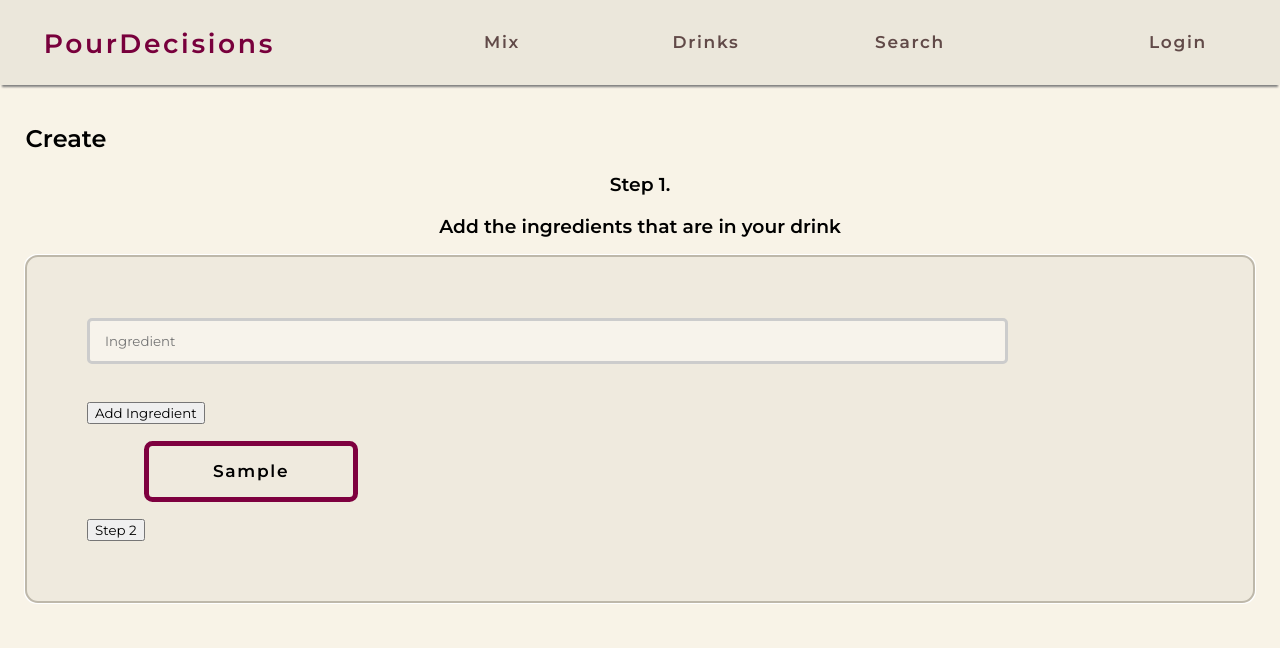
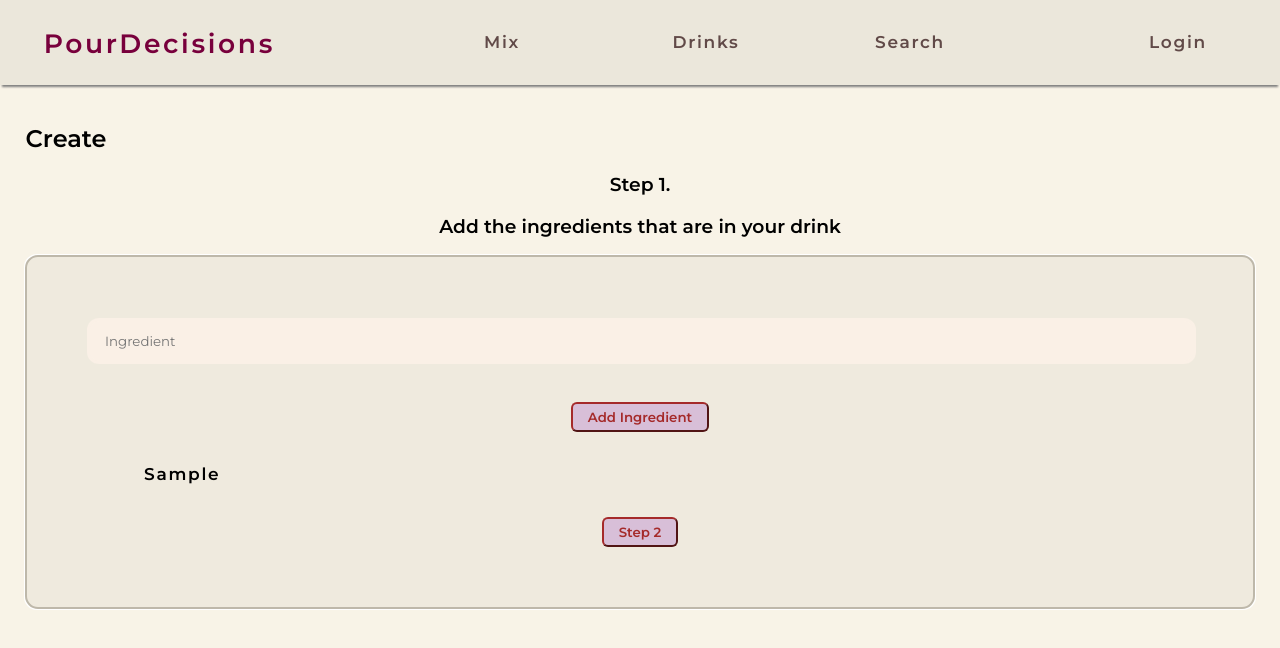
Before and after one commit to nielsmai/PourDecisions, a React (Create React App) app in the folder frontend/: page /drinks/create in a window 1280 px wide. Both pictures are taken after typing "Sample" into the empty fields and a click on the button "Add Ingredient". Shown: the top 648 px of the page. Built offline with nearby package versions, Linux system fonts and the light colour scheme.

Commit message:
create drink admin added + fixed most functionality

```diff
--- a/frontend/src/components/createDrink/createDrink.css
+++ b/frontend/src/components/createDrink/createDrink.css
@@ -3,7 +3,7 @@
 }
 
 #create {
-    margin-left: 2%
+    margin-left: 2%;
 }
 
 #stepOne {
@@ -27,4 +27,53 @@
     border-radius: 12px;
     outline-color: #beb8aa;
     outline-style:auto;
+    margin-bottom: 2%;
 }
+
+.stepText {
+    width: 97% !important;
+    border-color:linen !important;
+    background-color: linen !important;
+    border-radius: 12px !important;
+}
+
+.stepText:focus {
+    outline: none !important;
+    border-color: brown !important;
+}
+
+.stepText2 {
+    width: 97% !important;
+    border-color:linen
+     !important;
+    background-color: linen !important;
+    border-radius: 12px !important;
+}
+
+.stepText2:focus {
+    outline: none !important;
+    border-color: brown !important;
+}
+
+.drinkButton {
+display: flex;
+  padding:5px 15px;
+  background-color: thistle;
+  border-color: brown;
+  color: brown;
+  border-radius: 6px;
+  border-width: 2px;
+  margin: auto;
+  font-family: "Montserrat", sans-serif;
+  font-weight: 800;
+}
+
+.ingredientList {
+}
+
+.ingredient {
+    border-color: none;
+    border:none;
+    display: flex;
+    text-align: left;
+}
--- a/frontend/src/components/createDrink/createDrink.js
+++ b/frontend/src/components/createDrink/createDrink.js
@@ -1,7 +1,7 @@
-import React, { Component, useState } from 'react';
+import React, { useState } from 'react';
 // import axios from 'axios';
 import AXIOS from '../../axios.config'
-import { Link } from 'react-router-dom';
+// import { Link } from 'react-router-dom';
 import './createDrink.css';
 
 export default function CreateDrink() {
@@ -24,14 +24,17 @@ export default function CreateDrink() {
 
     const [ingredient, setIngredient] = useState("")
 
+    const [checked, setChecked] = useState(false)
 
     const [garnish, setGarnish] = useState({
         list:""
     })
 
+    const [tag, setTag] = useState("CUSTOM")
+
     const addIngredient = (e) => {
         e.preventDefault()
-        if (ingredient.length != 0) {
+        if (ingredient.length !== 0) {
             setIngredientList([
                 ...ingredientList,
                 {
@@ -49,13 +52,6 @@ export default function CreateDrink() {
         setIngredient('')
         }
     }
-
-    // const onChangeIngredientName = (e) => {
-    //     setIngredient({
-    //         ...ingredient,
-    //         [e.target.name]: e.target.value
-    //     })
-    // }
 
     const onChangeRecipeGarnish = (e) => {
         setGarnish({
@@ -75,24 +71,53 @@ export default function CreateDrink() {
     }
 
     const onChangeRecipeInstructions = (e) => {
+
+        const garnishList = garnish.list.split(',')
+        console.log(garnish)
+        console.log(garnishList)
+
         setDrink({
             ...drink,
             recipe: {
                 ...drink.recipe,
-                [e.target.name]: e.target.value
+                [e.target.name]: e.target.value,
+                garnish: garnishList
             }
         })
     }
 
     const onChangeDrinkName = (e) => {
+
+        var drinkAuthor = window.localStorage.getItem('loggedUsername')
+        if (drinkAuthor === null) {
+            drinkAuthor = "guest"
+        }
+
         setDrink({
             ...drink,
             [e.target.name]: e.target.value,
+            author:drinkAuthor,
+            public_status: false,
+            recipe: {
+                ingredients:ingredientList
+            }
         })
-
     }
 
-    const onChangeDrinkAuthor = (e) => {
+    function toggle(value) {
+        return !value
+    }
+
+    const onChangePublic = (e) => {
+        setChecked(toggle)
+        setDrink({
+            ...drink,
+            public_status:(!checked)
+        })
+    }
+
+    const onChangeTag = (e) => {
+        console.log(e)
         setDrink({
             ...drink,
             [e.target.name]: e.target.value
@@ -104,21 +129,21 @@ export default function CreateDrink() {
         var div2 = document.getElementById("stepTwo")
         var div3 = document.getElementById("stepThree")
 
-
         const garnishList = garnish.list.split(',')
+        console.log(garnishList)
 
         setDrink({
             ... drink,
             recipe :{
                 ingredients: ingredientList,
                 garnish: garnishList
-            }
+            },
         })
 
         AXIOS.post('/drinks/add', drink)
         .then(res => {
             console.log(res.data);
-            if (res.status == 201) {
+            if (res.status === 201) {
                 div2.style.display = "none";
                 div3.style.display = "block"
             }})
@@ -127,22 +152,19 @@ export default function CreateDrink() {
                 console.log(error.response.data)
             }
         })
-
-        console.log(drink)
     }
 
     const stepTwo = () => {
         var div1 = document.getElementById("stepOne")
         var div2 = document.getElementById("stepTwo")
 
-
-
-        if (ingredientList.length != 0) {
+        if (ingredientList.length !== 0) {
             div1.style.display = "none"
             div2.style.display = "block"
         }
     }
 
+    if (window.localStorage.getItem('loggedUsername') === "admin") {
         return (
             <>
             <div>
@@ -156,18 +178,19 @@ export default function CreateDrink() {
                             name="ingredient"
                             placeholder='Ingredient'
                             value={ingredient}
-                        onChange={e => setIngredient(e.target.value)}></input>
+                            onChange={e => setIngredient(e.target.value)}
+                            className="stepText"></input>
                         <br></br><br></br>
-                    <button onClick={addIngredient}>Add Ingredient</button>
+                        <button onClick={addIngredient} className="drinkButton">Add Ingredient</button>
                     </form>
 
-                <ul>
+                    <ul className='ingredientList'>
                         {ingredientList.map(item => (
                             <li className='ingredient'>{item.ingredientName}</li>
                         ))}
                     </ul>
 
-                <button onClick={stepTwo}>Step 2</button>
+                    <button onClick={stepTwo} className="drinkButton">Step 2</button>
                     </div>
                 </div>
 
@@ -181,6 +204,7 @@ export default function CreateDrink() {
                             name="name"
                             placeholder="Drink Name"
                             onChange={onChangeDrinkName}
+                            className="stepText"
                             ></input>
                         <br></br>
 
@@ -188,30 +212,30 @@ export default function CreateDrink() {
                             name="list"
                             value={garnish.list}
                             onChange={onChangeRecipeGarnish}
-                        placeholder="Garnish"></input>
+                            placeholder="Garnish"
+                            className="stepText"></input>
                             <br></br>
 
                     <input type="text"
-                        name="instructions"
+                            name="instruction"
                             placeholder='Instructions'
                             onChange={onChangeRecipeInstructions}
                             width='100%'
-                        size='100%'></input>
+                            size='100%'
+                            className="stepText2"></input>
+                            <br></br>
 
-                <input type="text"
-                        name="author"
-                        placeholder="Drink Author"
-                        onChange={onChangeDrinkAuthor}
-                        ></input>                <br></br>
                     <input type="checkbox"
                             name="pub"
-                        >
+                            checked={ checked }
+                            onChange= {onChangePublic}>
                             </input>
 
                         <label for="public">Public</label>
-                    <br></br>
-                    <label value="tagsLabel">Tag: </label>
-                    <select name="tags">
+                        <br></br><br></br>
+
+
+                    <select name="tag" onChange={ onChangeTag }>
                     <option value="CUSTOM">CUSTOM</option>
                     <option value ="ALCOHOLIC">ALCOHOLIC</option>
                     <option value ="MOCKTAIL">MOCKTAIL</option>
@@ -219,18 +243,185 @@ export default function CreateDrink() {
                     </select>
                     <br></br><br></br>
 
-                    <input type="button" onClick={ addDrink }value="Add Drink"></input>
+                        <input type="button" onClick={ addDrink }value="Add Drink" className='drinkButton'></input>
                     </form>
                     </div>
                 </div>
                 <div id="stepThree" style={{display: "none"}}>
-                <h1>your drink was made
+                    <h1> Congratulations! Your drink was made. You can now find it on the View tab.
 
                     </h1>
                 </div>
             </div>
             </>
         )
+    }
+    if (window.localStorage.getItem('loggedUsername')) {
+        return (
+            <>
+            <div>
+                <h2 id="create">Create</h2>
+                <div id="stepOne">
+                    <h3>Step 1.</h3>
+                    <h3>Add the ingredients that are in your drink</h3>
+                    <div className="stepBox">
+                    <form>
+                        <input type="text"
+                            name="ingredient"
+                            placeholder='Ingredient'
+                            value={ingredient}
+                            onChange={e => setIngredient(e.target.value)}
+                            className="stepText"></input>
+                        <br></br><br></br>
+                        <button onClick={addIngredient} className="drinkButton">Add Ingredient</button>
+                    </form>
+
+                    <ul className='ingredientList'>
+                        {ingredientList.map(item => (
+                            <li className='ingredient'>{item.ingredientName}</li>
+                        ))}
+                    </ul>
+
+                    <button onClick={stepTwo} className="drinkButton">Step 2</button>
+                    </div>
+                </div>
+
+                <div id="stepTwo" style={{display: "none"}}>
+                    <h3>Step 2.</h3>
+                    <h3>Write the recipe, and make sure to include tags!</h3>
+
+                    <div className='stepBox'>
+                    <form>
+                    <input type="text"
+                            name="name"
+                            placeholder="Drink Name"
+                            onChange={onChangeDrinkName}
+                            className="stepText"
+                            ></input>
+                        <br></br>
+
+                    <input type="text"
+                            name="list"
+                            value={garnish.list}
+                            onChange={onChangeRecipeGarnish}
+                            placeholder="Garnish"
+                            className="stepText"></input>
+                            <br></br>
+
+                    <input type="text"
+                            name="instruction"
+                            placeholder='Instructions'
+                            onChange={onChangeRecipeInstructions}
+                            width='100%'
+                            size='100%'
+                            className="stepText2"></input>
+                            <br></br>
+
+                    <input type="checkbox"
+                            name="pub"
+                            checked={ checked }
+                            onChange= {onChangePublic}>
+                            </input>
+
+                        <label for="public">Public</label>
+                        <br></br><br></br>
+
+                        <input type="button" onClick={ addDrink }value="Add Drink" className='drinkButton'></input>
+                    </form>
+                    </div>
+                </div>
+                <div id="stepThree" style={{display: "none"}}>
+                    <h1> Congratulations! Your drink was made. You can now find it on the View tab.
+
+                    </h1>
+                </div>
+            </div>
+            </>
+        )
+    }
+    else {
+        return (
+            <>
+            <div>
+                <h2 id="create">Create</h2>
+                <div id="stepOne">
+                    <h3>Step 1.</h3>
+                    <h3>Add the ingredients that are in your drink</h3>
+                    <div className="stepBox">
+                    <form>
+                        <input type="text"
+                            name="ingredient"
+                            placeholder='Ingredient'
+                            value={ingredient}
+                            onChange={e => setIngredient(e.target.value)}
+                            className="stepText"></input>
+                        <br></br><br></br>
+                        <button onClick={addIngredient} className="drinkButton">Add Ingredient</button>
+                    </form>
+
+                    <ul className='ingredientList'>
+                        {ingredientList.map(item => (
+                            <li className='ingredient'>{item.ingredientName}</li>
+                        ))}
+                    </ul>
+
+                    <button onClick={stepTwo} className="drinkButton">Step 2</button>
+                    </div>
+                </div>
+
+                <div id="stepTwo" style={{display: "none"}}>
+                    <h3>Step 2.</h3>
+                    <h3>Write the recipe, and make sure to include tags!</h3>
+
+                    <div className='stepBox'>
+                    <form>
+                    <input type="text"
+                            name="name"
+                            placeholder="Drink Name"
+                            onChange={onChangeDrinkName}
+                            className="stepText"
+                            ></input>
+                        <br></br>
+
+                    <input type="text"
+                            name="list"
+                            value={garnish.list}
+                            onChange={onChangeRecipeGarnish}
+                            placeholder="Garnish"
+                            className="stepText"></input>
+                            <br></br>
+
+                    <input type="text"
+                            name="instruction"
+                            placeholder='Instructions'
+                            onChange={onChangeRecipeInstructions}
+                            width='100%'
+                            size='100%'
+                            className="stepText2"></input>
+                            <br></br>
+
+                    <input type="checkbox"
+                            name="pub"
+                            checked={ checked }
+                            onChange= {onChangePublic}>
+                            </input>
+
+                        <label for="public">Public</label>
+                        <br></br><br></br>
+
+                        <input type="button" onClick={ addDrink }value="Add Drink" className='drinkButton'></input>
+                    </form>
+                    </div>
+                </div>
+                <div id="stepThree" style={{display: "none"}}>
+                    <h1> Congratulations! Your drink was made. You can now find it on the View tab.
+
+                    </h1>
+                </div>
+            </div>
+            </>
+        )
+    }
 }
 
 export function CreateRecipe() {
```
Also changed, not shown: 1 other file (tests, documents, lock files or other folders). Lines whose indentation alone changed are shown as unchanged.
